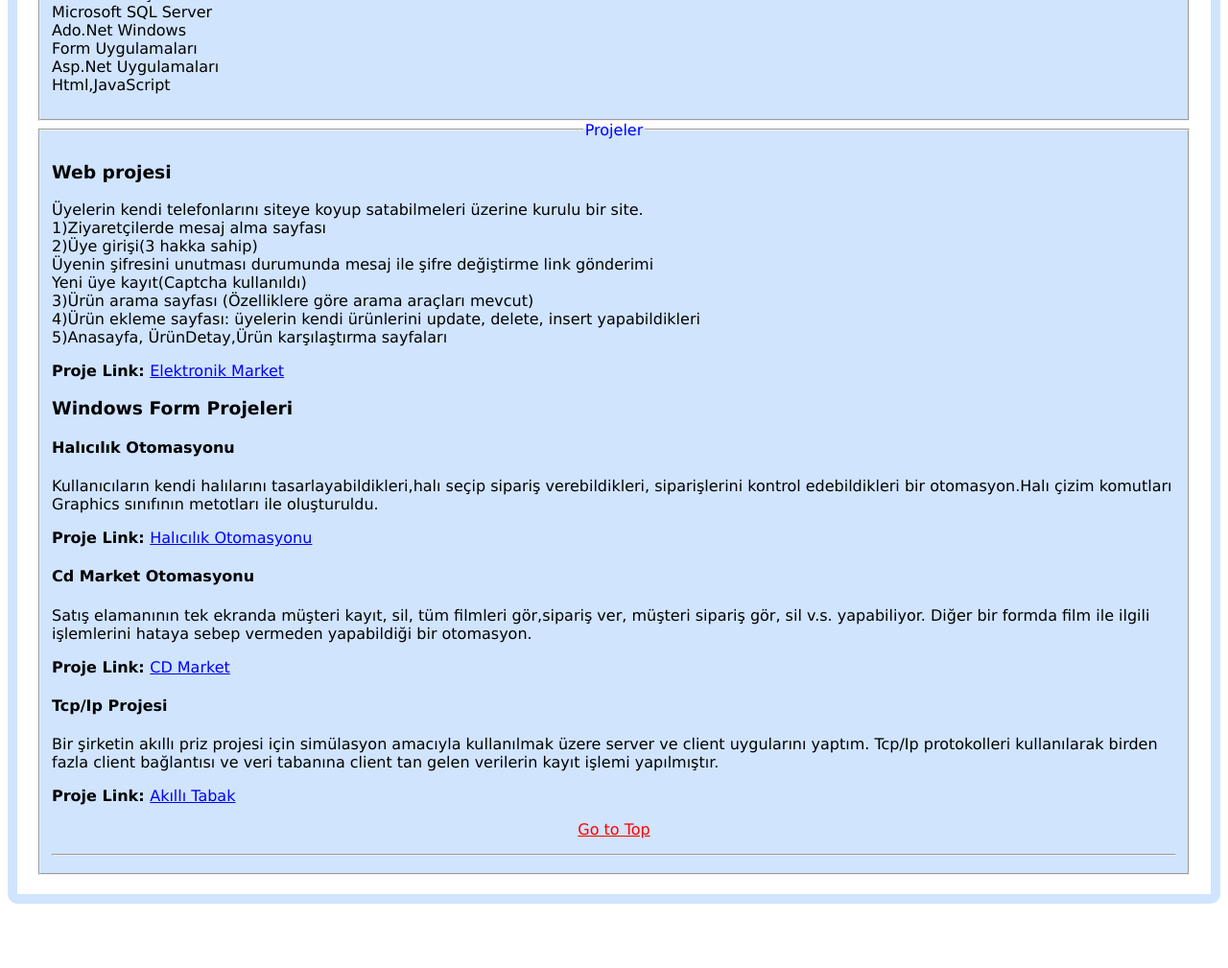
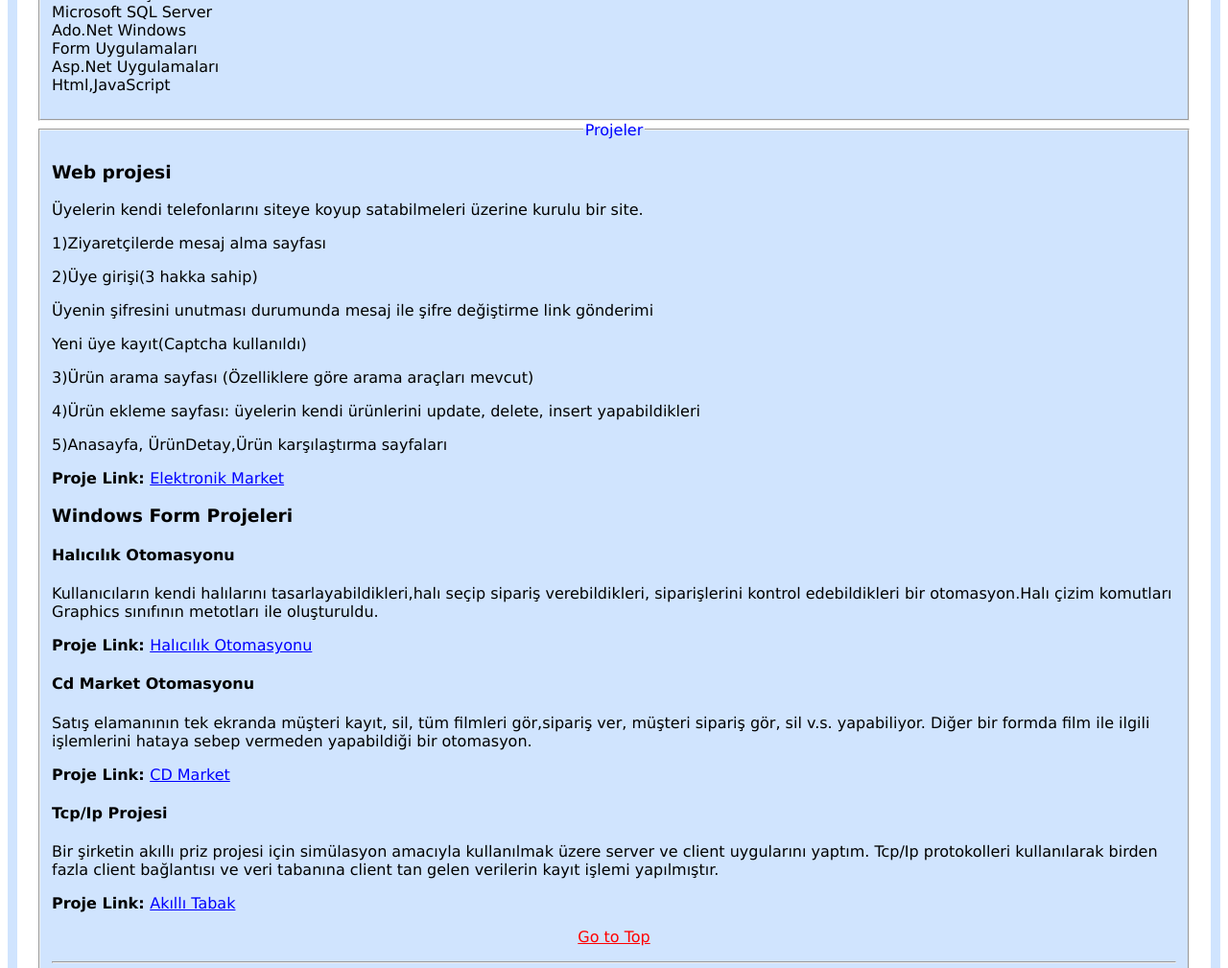
Before and after one commit to githubmet/HikmetAnilCv, a plain HTML site: page index.html in a window 1280 px wide. Shown: the part 1140-2149 px from the top of the page at 96% size. Before the commit the page ends 2090 px from the top, so only its background shows below. Drawn offline with Linux system fonts and the light colour scheme.

Commit message:
Update index.html

```diff
--- a/index.html
+++ b/index.html
@@ -85,15 +85,14 @@ Html,JavaScript  <br>
 <fieldset>
 <legend>Projeler</legend>
 <h3>Web projesi</h3>
-<p>Üyelerin kendi telefonlarını siteye koyup satabilmeleri üzerine kurulu bir site.</br>
-1)Ziyaretçilerde mesaj alma sayfası</br>
-2)Üye girişi(3 hakka sahip)</br>
-Üyenin şifresini unutması durumunda mesaj ile şifre değiştirme link gönderimi</br>
-Yeni üye kayıt(Captcha kullanıldı)</br>
-3)Ürün arama sayfası (Özelliklere göre arama araçları mevcut)</br>
-4)Ürün ekleme sayfası: üyelerin kendi ürünlerini update, delete, insert yapabildikleri</br>
-5)Anasayfa, ÜrünDetay,Ürün karşılaştırma sayfaları</br>
-</p>
+<p>Üyelerin kendi telefonlarını siteye koyup satabilmeleri üzerine kurulu bir site.</p>
+<p>1)Ziyaretçilerde mesaj alma sayfası</p>
+<p>2)Üye girişi(3 hakka sahip)</p>
+<p>Üyenin şifresini unutması durumunda mesaj ile şifre değiştirme link gönderimi</p>
+<p>Yeni üye kayıt(Captcha kullanıldı)</p>
+<p>3)Ürün arama sayfası (Özelliklere göre arama araçları mevcut)</p>
+<p>4)Ürün ekleme sayfası: üyelerin kendi ürünlerini update, delete, insert yapabildikleri</p>
+<p>5)Anasayfa, ÜrünDetay,Ürün karşılaştırma sayfaları</p>
 <p><b>Proje Link: </b><a style="text-decoration:underline;color:blue" href="https://www.youtube.com/watch?v=f8pgklAaKFc" target="_blank" >Elektronik Market</a></p>
 
 <h3>Windows Form Projeleri</h3>
```
